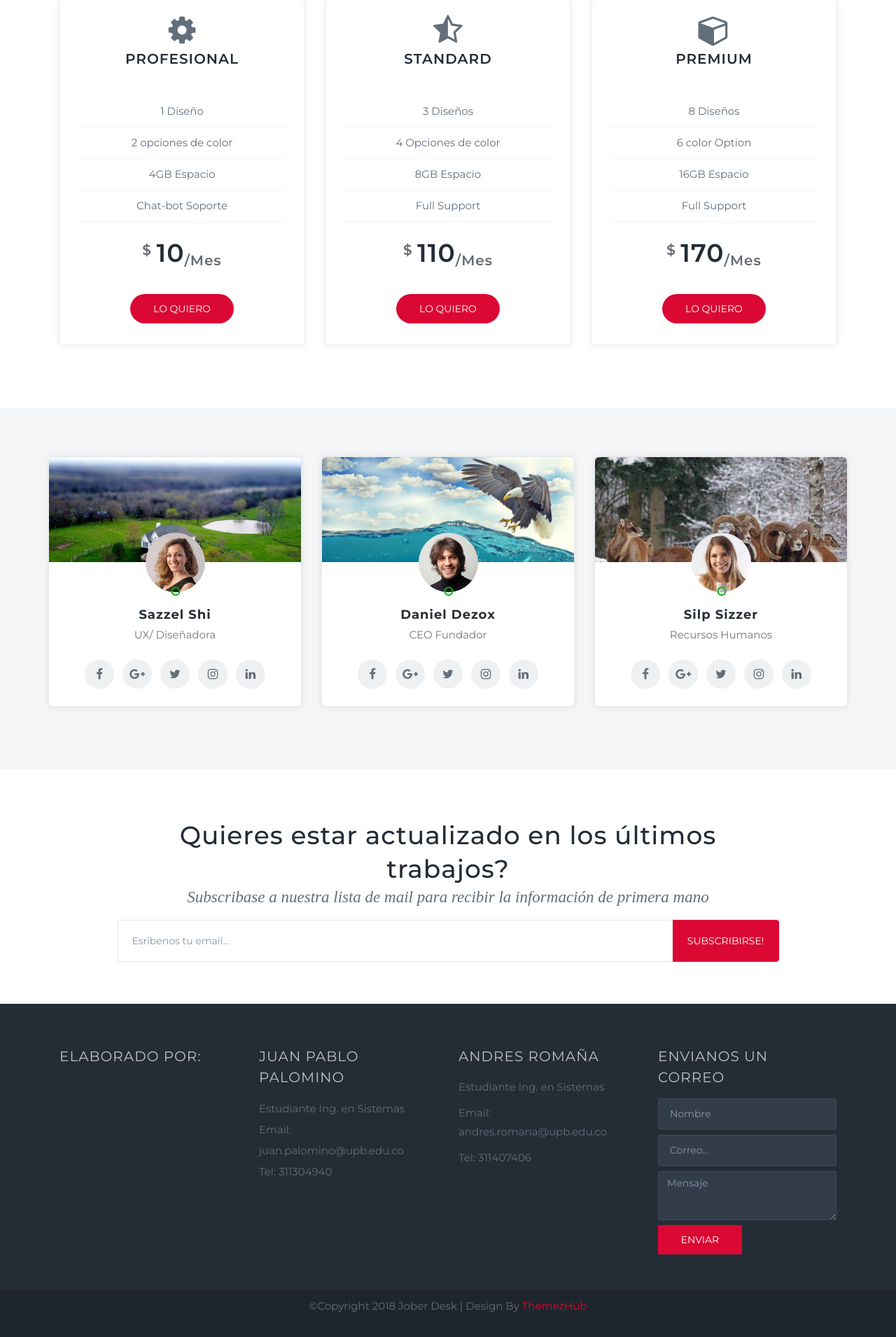
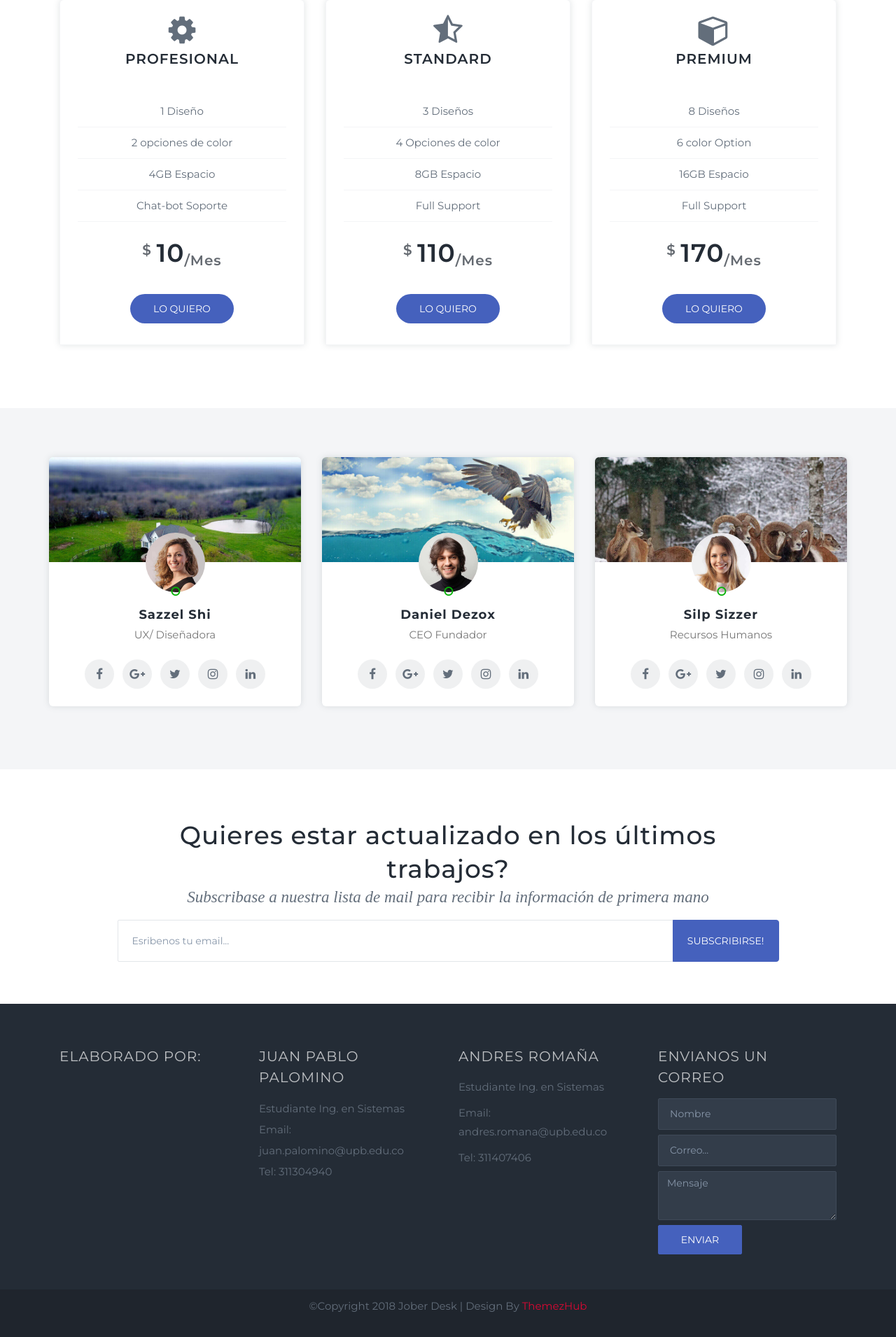
Before and after one commit to Building-Software-Together/portal-frontend, a PHP site: page / in a window 1280 px wide. Shown: the part 2514-4424 px from the top of the page at 70% size. Run offline with PHP 8.4, Linux system fonts and the light colour scheme.

Commit message:
diseño index

```diff
--- a/css/main.css
+++ b/css/main.css
@@ -122,7 +122,7 @@ outline:none;
 border-right:1px solid rgba(107,121,124,0.3) !important;
 }
 .main-banner .btn.seub-btn{
-background:#da0833 ;
+background:#4561bd ;
 color:#ffffff;
 text-transform:uppercase;
 font-size:18px;
@@ -518,7 +518,7 @@ background:#cc68f3;
 background:#ff8f3e;
 }
 .brows-btn{
-background:#da0833 ;
+background:#4561bd;
 color:#ffffff;
 text-transform:uppercase;
 font-size:16px;
@@ -597,7 +597,7 @@ box-shadow: 0 5px 25px 0 rgba(0,0,0,.07);
 }
 
 .brows-btn{
-background:#da0833;
+background:#4561bd;
 color:#ffffff;
 text-transform:uppercase;
 font-size:16px;
@@ -713,7 +713,7 @@ background: #ef183c;
 }
 /*-----------------------counter Section start-------------------------*/
 .counter{
-background:#da0833;
+background:#4561bd;
 padding:60px 0;
 }
 
@@ -854,7 +854,7 @@ font-weight: 600;
     opacity: 0.7;
 }
 button.btn.btn-package {
-    background: #da0833;
+    background: #4561bd;
     color: #ffffff;
     text-transform: uppercase;
     padding: 10px 32px;
@@ -946,9 +946,9 @@ color:#ffffff;
     box-shadow: none;
 }
 .newsletter button.btn.btn-default {
-    background:#da0833;
+    background:#4561bd;
 	text-transform:uppercase;
-    border-color:#da0833;
+    border-color:#4561bd;
     color: #ffffff;
 }
 /*------login style---*/
@@ -1070,8 +1070,8 @@ footer button.btn.btn-primary {
     padding: 10px 0;
     text-align: center;
     text-transform: uppercase;
-    background: #da0833;
-    border: 1px solid #da0833;
+    background: #4561bd;
+    border: 1px solid #4561bd;
 }
 footer .form-control::-moz-placeholder{color:#8796a9;opacity:1}
 footer .form-control:-ms-input-placeholder{color:#8796a9}
```
